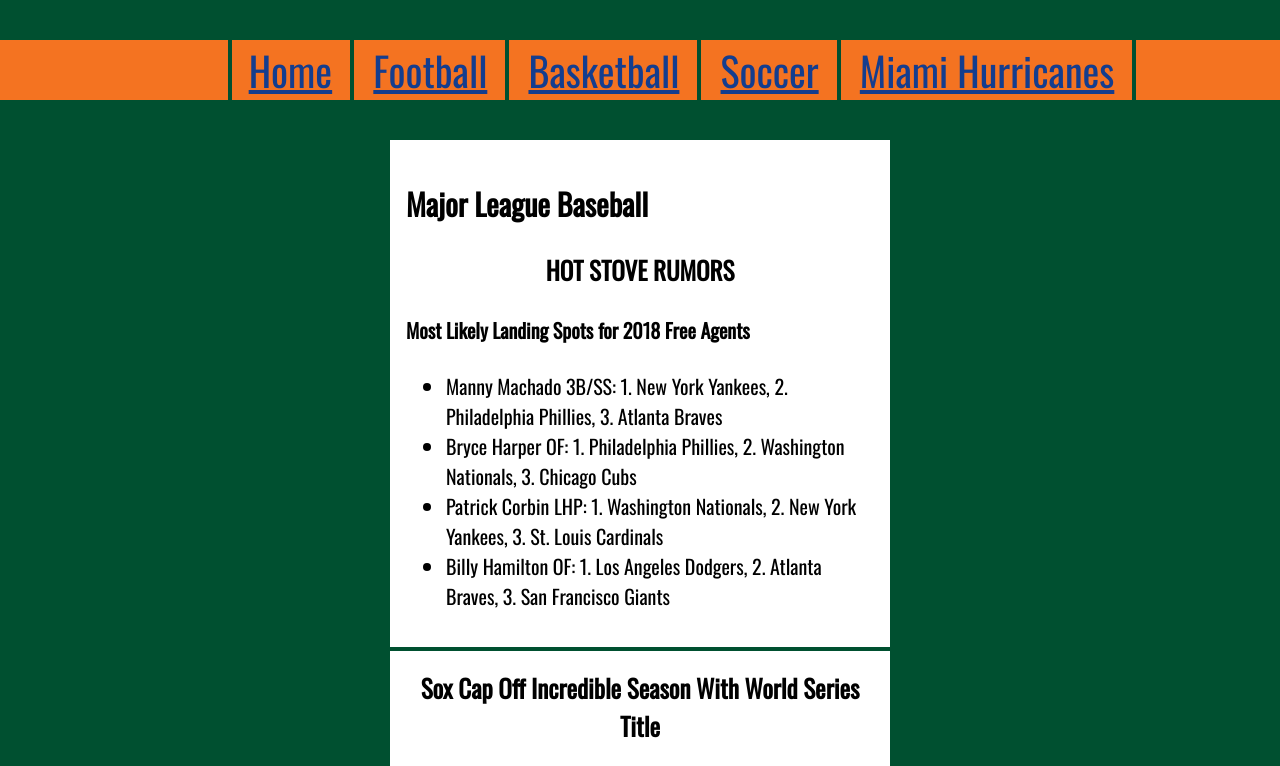
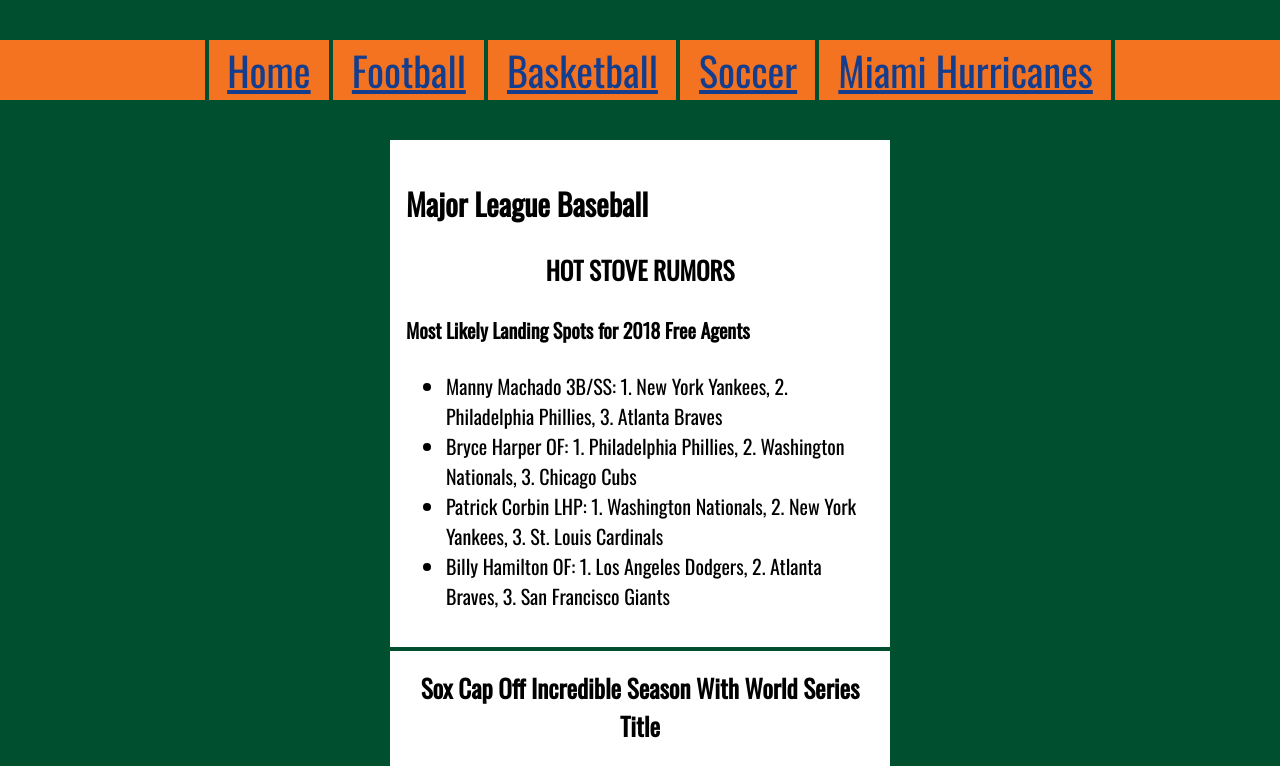
Before and after one commit to simonlehrer34/simonlehrer34.github.io, a plain HTML site: page baseball.html in a window 1280 px wide. Shown: the top 766 px of the page. Drawn offline with nearby package versions, Linux system fonts and the light colour scheme.

Commit message:
fixed
Fixed nav

```diff
--- a/baseball.html
+++ b/baseball.html
@@ -9,7 +9,7 @@
   <body>
     <nav>
       <ol>
-        <li><li style="border-left: 4px solid rgb(0,80,48); padding-left: 17px"><a href="home.html">Home</a></li>
+        <li><a href="index.html">Home</a></li>
         <li><a href="football.html">Football</a></li>
         <li><a href="basketball.html">Basketball</a></li>
         <li><a href="soccer.html">Soccer</a></li>
```
Also changed, not shown: basketball.html (+1 -1 lines), canes.html (+1 -1 lines), football.html (+1 -1 lines), soccer.html (+1 -1 lines).
